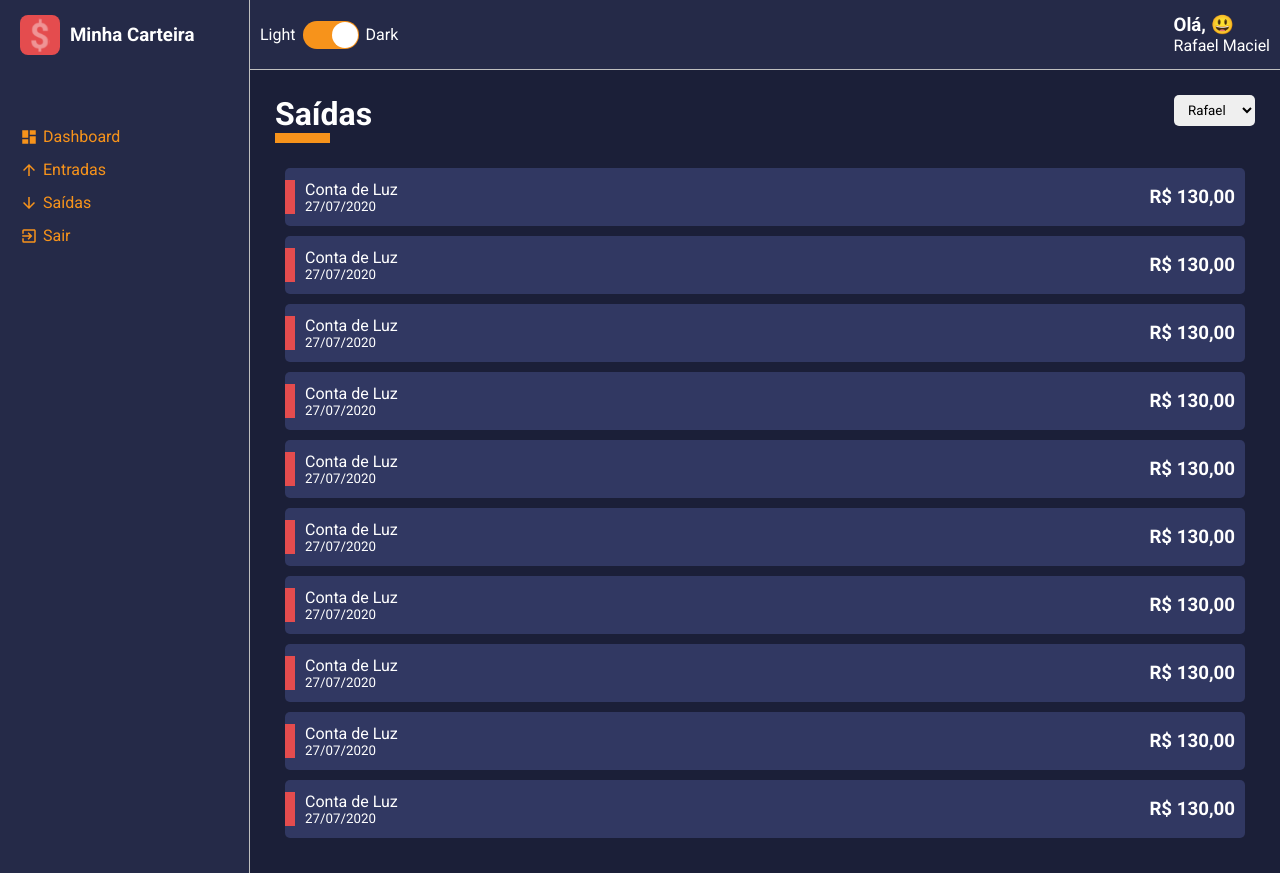
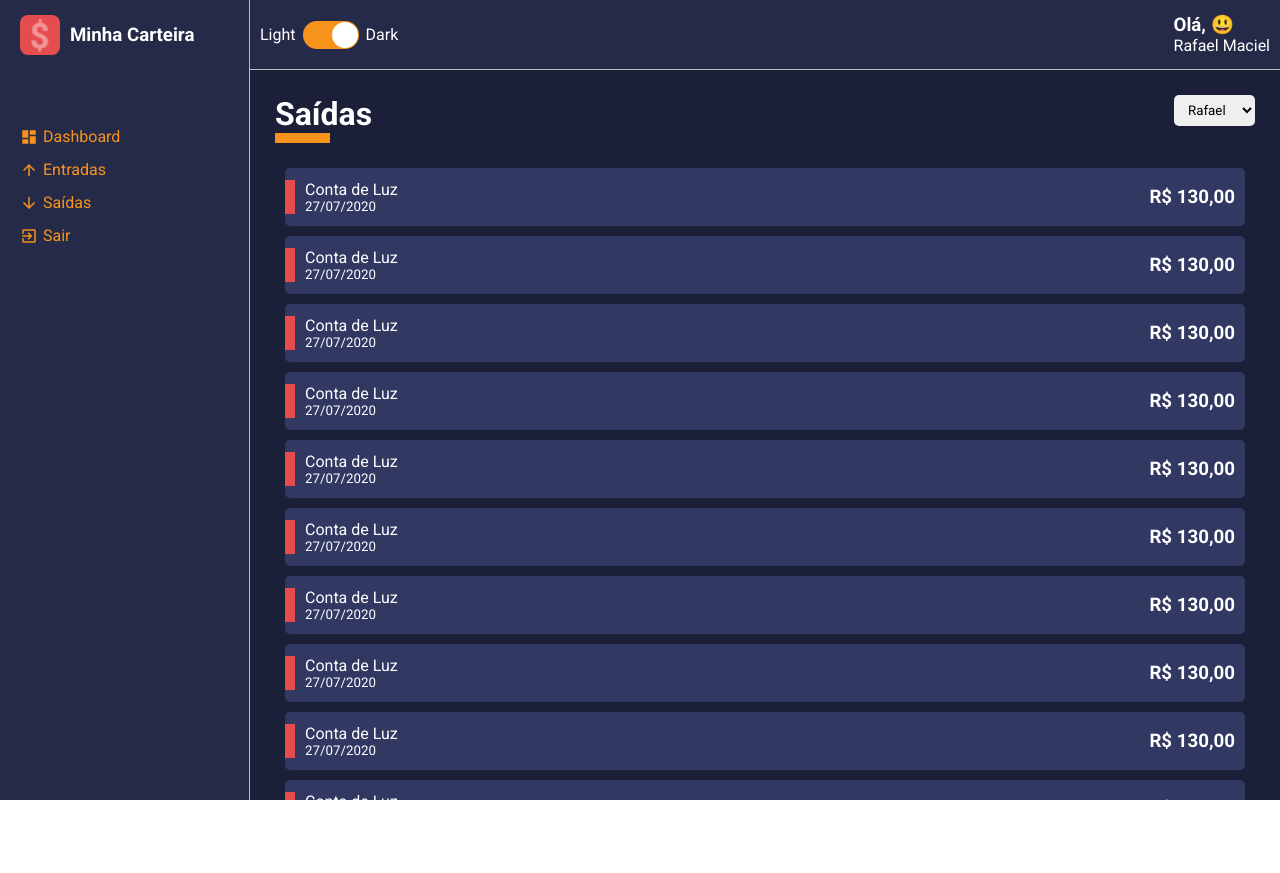
Before and after one commit to rafa-smaciel/application-type-script-dashboard, a React (Create React App) app: page / in a window 1280 px wide. After the commit the page ends 800 px from the top, so only its background shows below. Built offline with nearby package versions, Linux system fonts and the light colour scheme.

Commit message:
18. Customizing the scrollbar and keeping the side and header fixed on scroll

```diff
--- a/src/components/Content/styles.ts
+++ b/src/components/Content/styles.ts
@@ -6,4 +6,21 @@
     background-color: ${props => props.theme.colors.primary};
 
     padding: 25px; //Espassamento de 25px em todos os lados do conteiner;
+
+    height: calc(100vh - 70px); //view port height, ou altura da tela;
+    overflow-y: scroll; //todo o conteudo que não colber, ele gera uma barra de rolagem;
+
+    ::-webkit-scrollbar{
+        width: 10px; //largura;
+    }
+
+    ::-webkit-scrollbar-thumb{  //botão de rolagem
+        background-color: ${props => props.theme.colors.secundary};
+        border-radius: 10px;
+    }
+
+    ::-webkit-scrollbar-track{  //é a barra maior, que fica por fora
+        background-color: ${props => props.theme.colors.tertiary};
+        border-radius: 10px;
+    }
 `;
```
